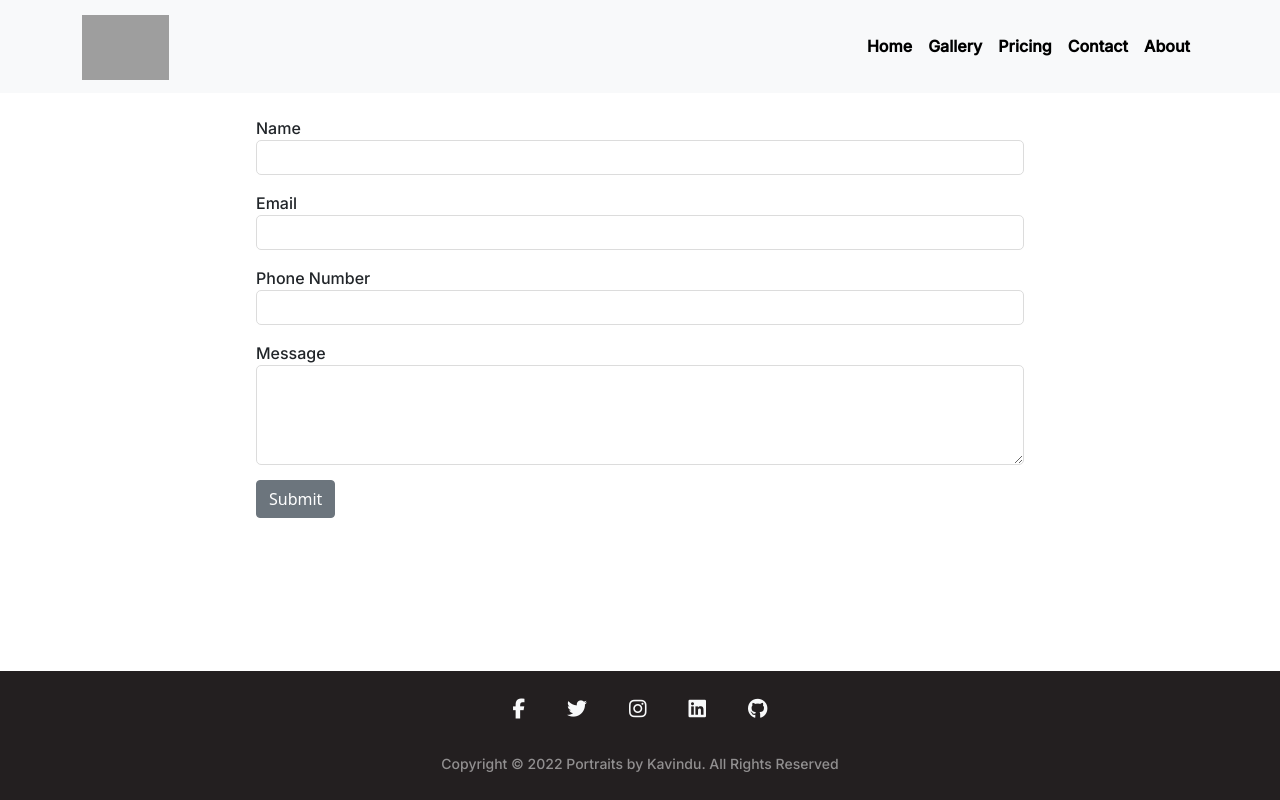
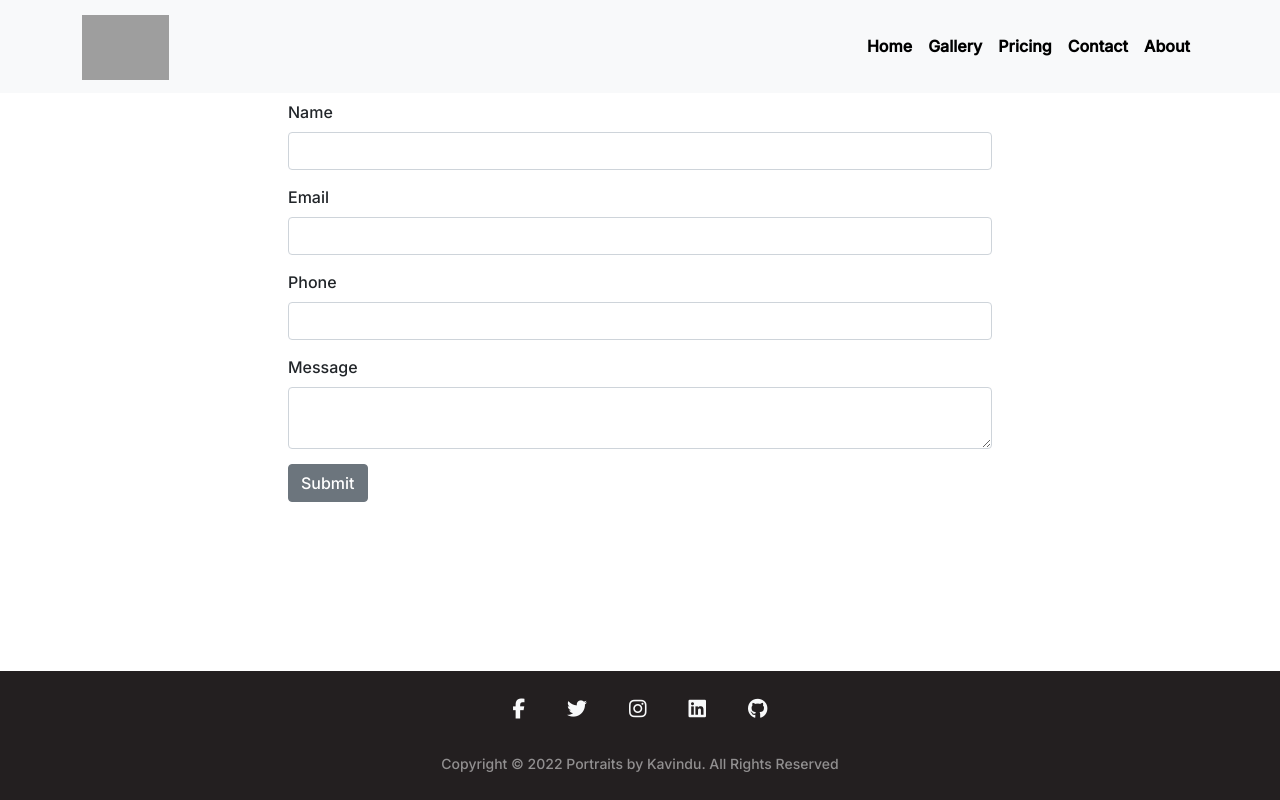
Before and after one commit to KavinduLakshitha/PBK, a React (Create React App) app in the folder pbk/: page /contact in a window 1280 px wide. Built offline with nearby package versions, Linux system fonts and the light colour scheme; grey boxes are pictures that could not be loaded.

Commit message:
Contact Page Done!

```diff
--- a/pbk/src/Pages/Contact.js
+++ b/pbk/src/Pages/Contact.js
@@ -1,4 +1,4 @@
-import React, { useRef } from "react";
+import React, { useRef, useState } from "react";
 import emailjs from "@emailjs/browser";
 import "../styles/contact.css"
 
@@ -7,10 +7,17 @@ import "jquery/dist/jquery.min.js";
 import "bootstrap/dist/js/bootstrap.min.js";
 import "../styles/navbar.css";
 
-// npm i @emailjs/browser
+const Result = () => {
+  return(
+    <p className="result">Your message has been submitted successfully!</p>
+  )
+}
 
 const Contact = () => {
+
   const form = useRef();
+
+  const [result, showResult] = useState(false);
 
   const sendEmail = (e) => {
     e.preventDefault();
@@ -31,38 +38,49 @@ const Contact = () => {
           console.log(error.text);
         }
       );
+      e.target.reset();
+      showResult(true);
     };
 
+  // hide result
+
+  setTimeout(() => {
+    showResult(false)
+  }, 5000)
+
   return (
-
-      <div className="d-flex justify-content-center">
+        <div className="form-container">
           <form ref={form} onSubmit={sendEmail}>
-
-          <div className="form-group">
-            <label className="label" >Name</label>
-            <input className="input" type="text" name="full_name" />
+            <div class="form-group">
+            <label for="full_name" class="form-label">Name</label>
+            <input type="text" class="form-control" id="full_name" name="full_name" required/>
             </div>
 
-          <div className="form-group">
-            <label className="label">Email</label>
-            <input className="input" type="email" name="email" />
+            <div class="form-group">
+            <label for="email" class="form-label">Email</label>
+            <input type="email" class="form-control" id="email" name="email" required/>
             </div>
 
-          <div className="form-group">
-            <label className="label">Phone Number</label>
-            <input className="input" type="number" name="phone" />
+            <div class="form-group">
+            <label for="phone" class="form-label">Phone</label>
+            <input type="number" class="form-control" id="phone" name="phone" required/>
             </div>
 
-          <div className="form-group">
-            <label className="label">Message</label>
-            <textarea className="textarea" name="message" />
+            <div class="form-group">
+            <label for="message" class="form-label">Message</label>
+            <textarea class="form-control" id="message" name="message" required/>
             </div>
 
-          <button type="submit" class="btn btn-secondary" value="Send">Submit</button>
+            <div class="form-group">
+            <button class="btn btn-secondary" id="btn" type="submit" value="Send">Submit</button>
 
+            <div className="row">{
+              result ? <Result/> : null
+            }</div>
+
+            </div>
           </form>
         </div>
-
   );
 };
 
--- a/pbk/src/styles/contact.css
+++ b/pbk/src/styles/contact.css
@@ -1,51 +1,30 @@
-.d-flex{
+.form-container{
+    display: block;
     padding-top: 6.25rem;
-    padding-left: 15px;
-    padding-right: 15px;
+    margin-left: auto;
+    margin-right: auto;
+    font-family: 'Inter', sans-serif;
+    width: 55%;
 }
 
-.form-group {
-    display: flex;
-    align-items: flex-start;
-    flex-direction: column;
-    width: 768px;
+.result {
     font-size: 16px;
-    font-family: 'Inter', sans-serif;
+    animation: fadeIn 3s;
+}
+
+@keyframes fadeIn {
+    0% { opacity: 0; }
+    100% { opacity: 1; }
+}
+
+.form-control {
+    margin-bottom: 15px;
 }
 
 @media only screen and (max-width: 767px) {
-	.form-group {
-		width: 340px;
-        font-size: 14px;
+	.form-container {
+        width: 80%;
+        font-family: 'Inter', sans-serif;
 	}
+
 }
-
-
-.input {
-    width: 100%;
-    height: 35px;
-    padding: 7px;
-    outline: none;
-    border-radius: 5px;
-    border: 1px solid rgb(220, 220, 220);
-}
-
-.textarea {
-    max-width: 100%;
-    min-width: 100%;
-    width: 100%;
-    max-height: 100px;
-    min-height: 100px;
-    padding: 7px;
-    outline: none;
-    border-radius: 5px;
-    border: 1px solid rgb(220, 220, 220);
-}
-
-.label {
-    margin-top: 1rem;
-}
-
-.btn{
-    margin-top: 15px;
-}
--- a/pbk/src/styles/slider.css
+++ b/pbk/src/styles/slider.css
@@ -77,7 +77,7 @@
 }
 
 .carousel-item, .bd-placeholder-img-1{
-    background-image: url(https://res.cloudinary.com/ddt5pwieo/image/upload/v1658238045/Portraits%20By%20Kavindu/1Bannerlow-res_np4nh5.png);
+    background-image: url(https://res.cloudinary.com/ddt5pwieo/image/upload/v1658248961/Portraits%20By%20Kavindu/3Bannerlow-res_bevzsc.png);
     background-size: cover;
     height:480px;
     width: 100%;
@@ -100,7 +100,7 @@
 @media only screen and (max-width: 767px) {
 
     .carousel-item, .bd-placeholder-img-1{
-        background-image: url(https://res.cloudinary.com/ddt5pwieo/image/upload/v1658239260/Portraits%20By%20Kavindu/1Bannerlow-res-portrait_tpjkqf.png);
+        background-image: url(https://res.cloudinary.com/ddt5pwieo/image/upload/v1658249317/Portraits%20By%20Kavindu/3Bannerlow-res-portrait_l01lz4.png);
         background-size: cover;
         width: 100%;
     }
@@ -112,7 +112,7 @@
     }
 
     .carousel-item, .bd-placeholder-img-3{
-        background-image: url(https://res.cloudinary.com/ddt5pwieo/image/upload/v1658239260/Portraits%20By%20Kavindu/1Bannerlow-res-portrait_tpjkqf.png);
+        background-image: url(https://res.cloudinary.com/ddt5pwieo/image/upload/v1658249508/Portraits%20By%20Kavindu/2Bannerlow-res-portrait_otvfcz.png);
         background-size: cover;
         width: 100%;
     }
```
Lines whose indentation alone changed are shown as unchanged.
